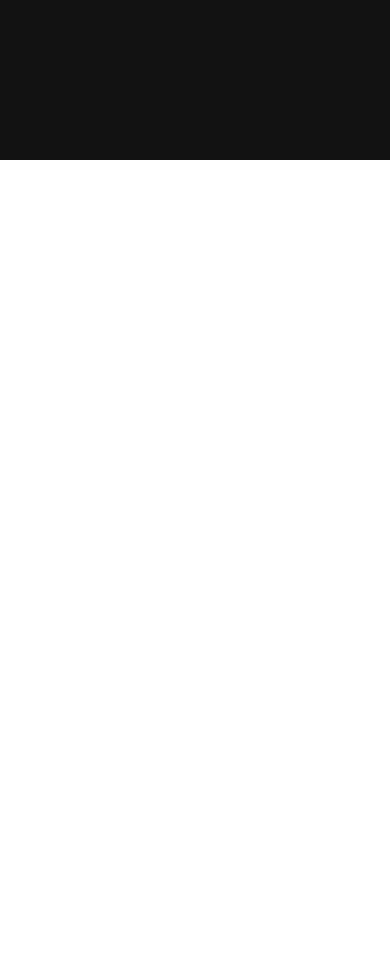
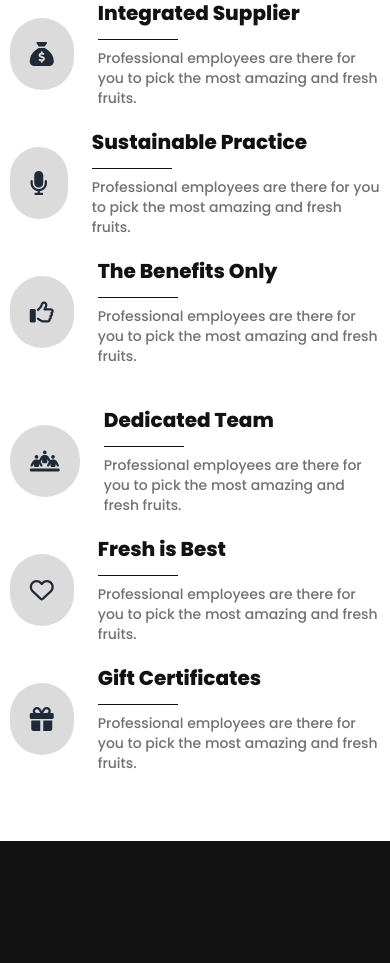
Before and after one commit to monjurBakthMazumder/Assignment-3, a plain HTML site: page index.html in a window 390 px wide. Shown: the part 4996-5959 px from the top of the page. Before the commit the page ends 5156 px from the top, so only its background shows below. Drawn offline with nearby package versions, Linux system fonts and the light colour scheme.

Commit message:
100% done

```diff
--- a/index.html
+++ b/index.html
@@ -24,6 +24,7 @@
                 'custom-color1': '#F85559',
                 'custom-color2': '#12121299',
                 'custom-color3': '#121212',
+                'custom-color4': '#12121226',
               },
               backgroundImage:{
                 'custom-bg': "url('./images/team.png')",
@@ -48,9 +49,9 @@
         <div class="hidden lg:flex">
                 <ul class="menu menu-horizontal px-1 text-lg font-medium">
                     <li><a href="#Home">Home</a></li>
+                    <li><a href="#Shop">Shop</a></li>
                     <li><a href="#About">About Us</a></li>
-                    <li><a href="#Shop">Shop</a></li>
-                    <li><a href="#Fruits">All Fruits</a></li>
+                    <li><a href="#Choose">Choose</a></li>
                 </ul>
         </div>
         <div class="lg:mx-auto gap-3">
@@ -70,9 +71,9 @@
                   </label>
                   <ul tabindex="0" class="menu menu-sm dropdown-content mt-3 z-[1] p-2 shadow bg-base-100 rounded-box w-52">
                     <li><a href="#Home">Home</a></li>
+                    <li><a href="#Shop">Shop</a></li>
                     <li><a href="#About">About Us</a></li>
-                    <li><a href="#Shop">Shop</a></li>
-                    <li><a href="#Fruits">All Fruits</a></li>
+                    <li><a href="#Choose">Choose</a></li>
                   </ul>
                 </div>
         </div>
@@ -465,6 +466,79 @@
           </div>
         </div>
       </section>
+      <section id="Choose" class="my-12 text-center">
+        <h1 class="text-3xl md:text-4xl lg:text-5xl font-extrabold text-custom-color3 mb-5">Why Choose Us</h1>
+        <p class="text-base font-medium visited:4/5 md:w-2/3 mx-auto text-custom-2 mb-4">Contrary to popular belief, is not simply random text. It has roots in a piece of classical Latin literature from 45 BC, making it over 2000 years old.</p>
+        <div class="flex justify-center flex-col lg:flex-row gap-5 md:max-w-md lg:max-w-full md:mx-auto lg:mx-0">
+            <div class="flex-1 order-1 lg:order-none text-start">
+              <div class="flex flex-row-reverse justify-center items-center mb-5 gap-6">
+                <div>
+                  <h1 class="text-xl font-extrabold text-custom-color3">Dedicated Team</h1>
+                  <div class="w-20 h-[1px] bg-custom-color3 mt-3 mb-2"></div>
+                  <p class="text-sm font-medium text-custom-color2">Professional employees are there for you to pick the most amazing and fresh fruits.</p>
+                </div>
+                <div>
+                  <i class="fa-solid fa-people-line p-5 bg-custom-color4 rounded-full text-2xl lg:mb-10"></i>
+                </div>
+              </div>
+              <div class="flex flex-row-reverse justify-center items-center mb-5 gap-6">
+                <div>
+                  <h1 class="text-xl font-extrabold text-custom-color3">Fresh is Best</h1>
+                  <div class="w-20 h-[1px] bg-custom-color3 mt-3 mb-2"></div>
+                  <p class="text-sm font-medium text-custom-color2">Professional employees are there for you to pick the most amazing and fresh fruits.</p>
+                </div>
+                <div>
+                  <i class="fa-regular fa-heart p-5 bg-custom-color4 rounded-full text-2xl lg:mb-10"></i>
+                </div>
+              </div>
+              <div class="flex flex-row-reverse justify-center items-center mb-5 gap-6">
+                <div>
+                  <h1 class="text-xl font-extrabold text-custom-color3">Gift Certificates</h1>
+                  <div class="w-20 h-[1px] bg-custom-color3 mt-3 mb-2"></div>
+                  <p class="text-sm font-medium text-custom-color2">Professional employees are there for you to pick the most amazing and fresh fruits.</p>
+                </div>
+                <div>
+                  <i class="fa-solid fa-gift p-5 bg-custom-color4 rounded-full text-2xl lg:mb-10"></i>
+                </div>
+              </div>
+            </div>
+            <div class="flex-1">
+              <img src="./images/whychoose1.png" alt="">
+            </div>
+            <div class="flex-1 text-left lg:text-right">
+              <div class="flex lg:flex-row-reverse justify-center items-center mb-5 gap-6">
+                <div>
+                  <i class="fa-solid fa-sack-dollar p-5 bg-custom-color4 rounded-full text-2xl lg:mb-10"></i>
+                </div>
+                <div>
+                  <h1 class="text-xl font-extrabold text-custom-color3">Integrated Supplier</h1>
+                  <div class="w-20 h-[1px] bg-custom-color3 mt-3 mb-2 lg:ml-auto"></div>
+                  <p class="text-sm font-medium text-custom-color2">Professional employees are there for you to pick the most amazing and fresh fruits.</p>
+                </div>
+              </div>
+              <div class="flex lg:flex-row-reverse justify-center items-center mb-5 gap-6">
+                <div>
+                  <i class="fa-solid fa-microphone p-5 bg-custom-color4 rounded-full text-2xl lg:mb-10"></i>
+                </div>
+                <div>
+                  <h1 class="text-xl font-extrabold text-custom-color3">Sustainable Practice</h1>
+                  <div class="w-20 h-[1px] bg-custom-color3 mt-3 mb-2 lg:ml-auto"></div>
+                  <p class="text-sm font-medium text-custom-color2">Professional employees are there for you to pick the most amazing and fresh fruits.</p>
+                </div>
+              </div>
+              <div class="flex lg:flex-row-reverse justify-center items-center mb-5 gap-6">
+                <div>
+                  <i class="fa-regular fa-thumbs-up p-5 bg-custom-color4 rounded-full text-2xl lg:mb-10"></i>
+                </div>
+                <div>
+                  <h1 class="text-xl font-extrabold text-custom-color3">The Benefits Only</h1>
+                  <div class="w-20 h-[1px] bg-custom-color3 mt-3 mb-2 lg:ml-auto"></div>
+                  <p class="text-sm font-medium text-custom-color2">Professional employees are there for you to pick the most amazing and fresh fruits.</p>
+                </div>
+              </div>
+            </div>
+        </div>
+      </section>
     </main>
     <footer class="px-[5%] md:px-[10%] lg:px-[20%] py-32 bg-custom-color3 text-center text-white">
       <div class="flex justify-center items-center gap-3 cursor-pointer">
```
